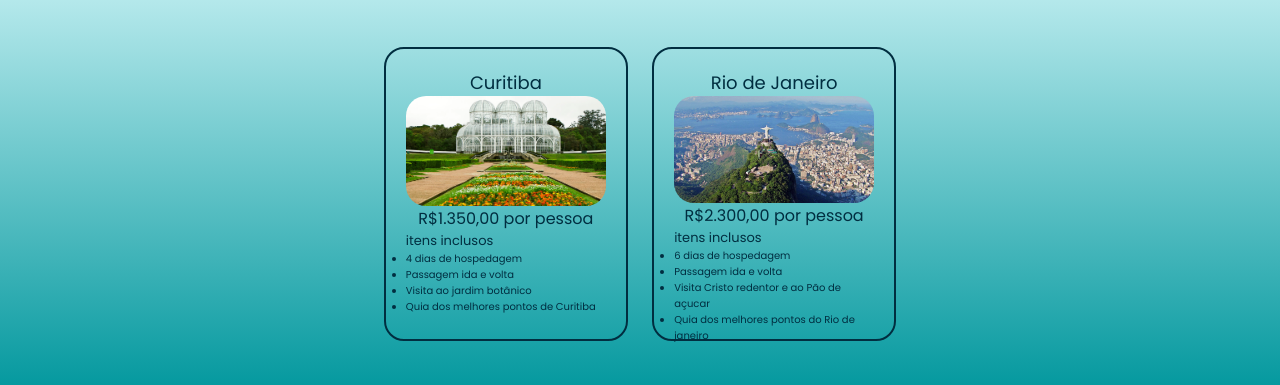
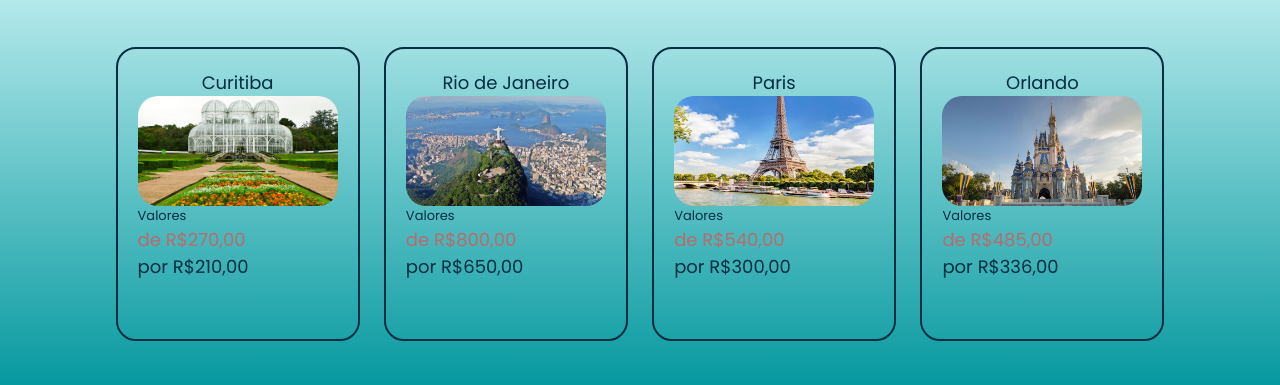
Before and after one commit to juliascatharino/site-2-D-Julia, a plain HTML site: page index2.html in a window 1280 px wide. Shown: the part 242-627 px from the top of the page. Drawn offline with Linux system fonts and the light colour scheme.

Commit message:
novo (11/04)

```diff
--- a/index2.html
+++ b/index2.html
@@ -24,27 +24,45 @@
     <section class="tela-fundo bonVoyage">
        <div>
         <ul class="bonVoyage-div-destinos">
-            <h2 class="bonVoyage-titulo bonVoyage-titulo-destinos">Nossos destinos</h2>
+            <h2 class="bonVoyage-titulo bonVoyage-titulo-destinos">Promoções</h2>
         </ul>
         <ul class="quadrados-destinos">
-            <a href="#" class="destinos__botao titulo-destino">Curitiba<img class="foto-destinos-botao" src="curitiba.png" alt="imagem-curitiba"><p class="texto-destinos">R$1.350,00 por pessoa
+            <a href="#" class="destinos__botao titulo-destino">Curitiba<img class="foto-destinos-botao" src="curitiba.png" alt="imagem-curitiba"><p class="texto-destinos">
              <div class="lista-incluidos">
-             <ul class="titulo-incluidos">itens inclusos</ul>
-             <li>4 dias de hospedagem</li>
-             <li>Passagem ida e volta</li>
-             <li>Visita ao jardim botânico</li>
-             <li>Quia dos melhores pontos de Curitiba</li>
+             <ul class="titulo-incluidos">Valores</ul>
+             <ul class="preço-1">de R$270,00</ul>
+             <ul class="preço-2">por R$210,00</ul>
+
              </div>
             </p></a>
         </ul>
         <ul class="quadrados-destinos">
-            <a href="#" class="destinos__botao titulo-destino">Rio de Janeiro<img class="foto-destinos-botao" src="rio_de_janeiro.jpg" alt="imagem-Rio"><p class="texto-destinos">R$2.300,00 por pessoa
+            <a href="#" class="destinos__botao titulo-destino">Rio de Janeiro<img class="foto-destinos-botao" src="rio_de_janeiro.jpg" alt="imagem-Rio"><p class="texto-destinos">
              <div class="lista-incluidos">
-             <ul class="titulo-incluidos">itens inclusos</ul>
-             <li>6 dias de hospedagem</li>
-             <li>Passagem ida e volta</li>
-             <li>Visita Cristo redentor e ao Pão de açucar</li>
-             <li>Quia dos melhores pontos do Rio de janeiro</li>
+             <ul class="titulo-incluidos">Valores</ul>
+             <ul class="preço-1">de R$800,00</ul>
+             <ul class="preço-2">por R$650,00</ul>
+
+             </div>
+            </p></a>
+        </ul>
+        <ul class="quadrados-destinos">
+            <a href="#" class="destinos__botao titulo-destino">Paris<img class="foto-destinos-botao" src="paris.jpg" alt="imagem-Paris"><p class="texto-destinos">
+             <div class="lista-incluidos">
+             <ul class="titulo-incluidos">Valores</ul>
+             <ul class="preço-1">de R$540,00</ul>
+             <ul class="preço-2">por R$300,00</ul>
+
+             </div>
+            </p></a>
+        </ul>
+        <ul class="quadrados-destinos">
+            <a href="#" class="destinos__botao titulo-destino">Orlando<img class="foto-destinos-botao" src="disney2.jpg" alt="imagem-Orlando"><p class="texto-destinos">
+             <div class="lista-incluidos">
+             <ul class="titulo-incluidos">Valores</ul>
+             <ul class="preço-1">de R$485,00</ul>
+             <ul class="preço-2">por R$336,00</ul>
+
              </div>
             </p></a>
         </ul>
--- a/style.css
+++ b/style.css
@@ -135,3 +135,12 @@ height: 250px;
     text-align: center;
     font-size: medium;
 }
+.preço-1 {
+    font-size: large;
+    color: rgb(185, 107, 107);
+}
+
+.preço-2{
+    font-size: large;
+    color:#012E40;
+}
```
